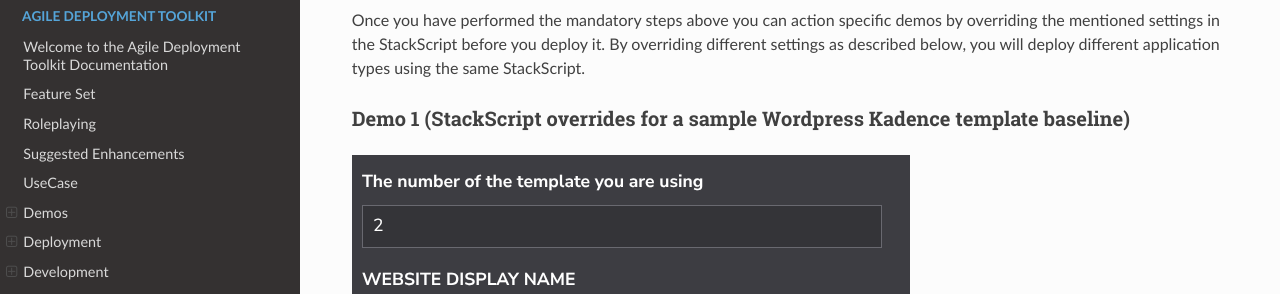
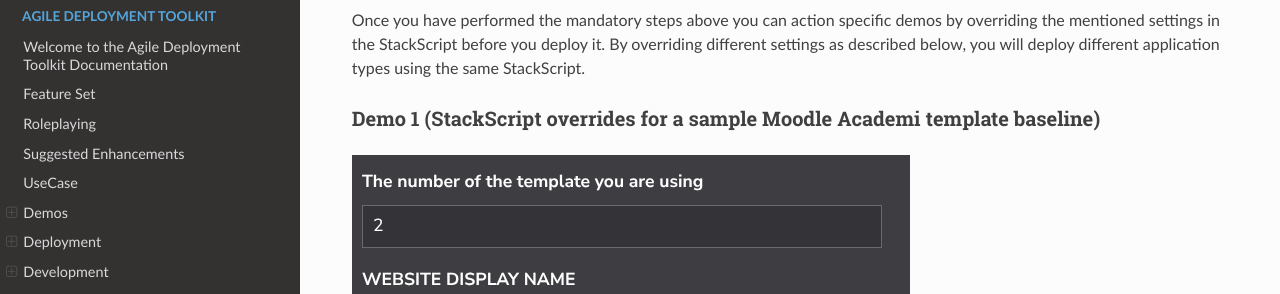
Before and after one commit to wintersys-dev/adt-documentation, an MkDocs documentation site: the page built from docs/Agile Deployment Toolkit/Demos/MoodleDemos.md, in a window 1280 px wide and 900 px high. Shown: the part 355-649 px from the top of the window. Built offline with MkDocs 1.6.1, drawn with Linux system fonts in a browser that asks for light colours; nearby versions of some CDN libraries.

Commit message:
Update MoodleDemos.md

```diff
--- a/docs/Agile Deployment Toolkit/Demos/MoodleDemos.md
+++ b/docs/Agile Deployment Toolkit/Demos/MoodleDemos.md
@@ -11,7 +11,7 @@ Perform step 1 or 2 below according to your experience and apply the overrides t
 
 Once you have performed the mandatory steps above you can action specific demos by overriding the mentioned settings in the StackScript before you deploy it. By overriding different settings as described below, you will deploy different application types using the same StackScript.
 
-### Demo 1 (StackScript overrides for a sample Wordpress Kadence template baseline)
+### Demo 1 (StackScript overrides for a sample Moodle Academi template baseline)
 
 ![](images/moodle-academi.png "Moodle Academi")
 
```
